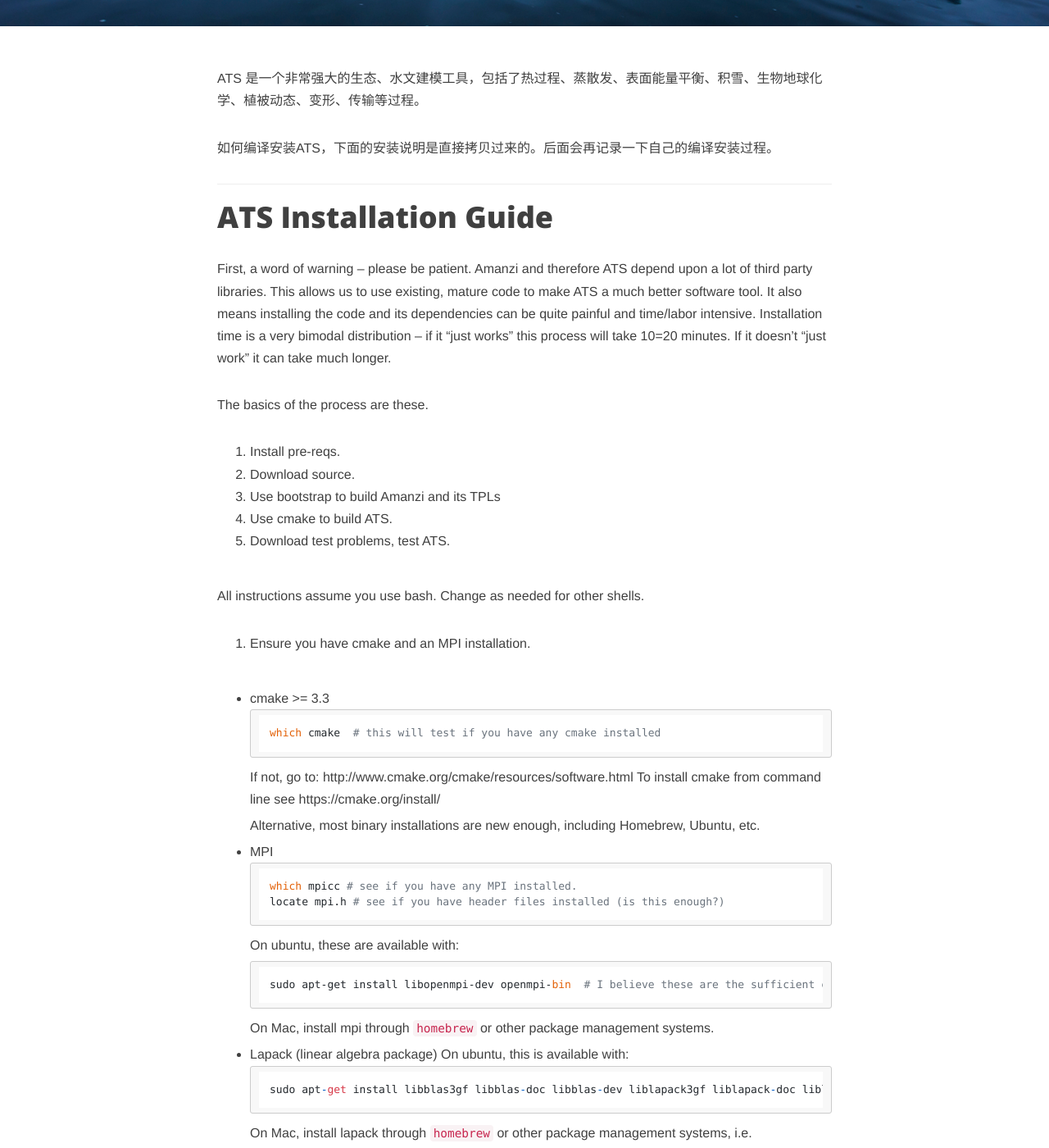
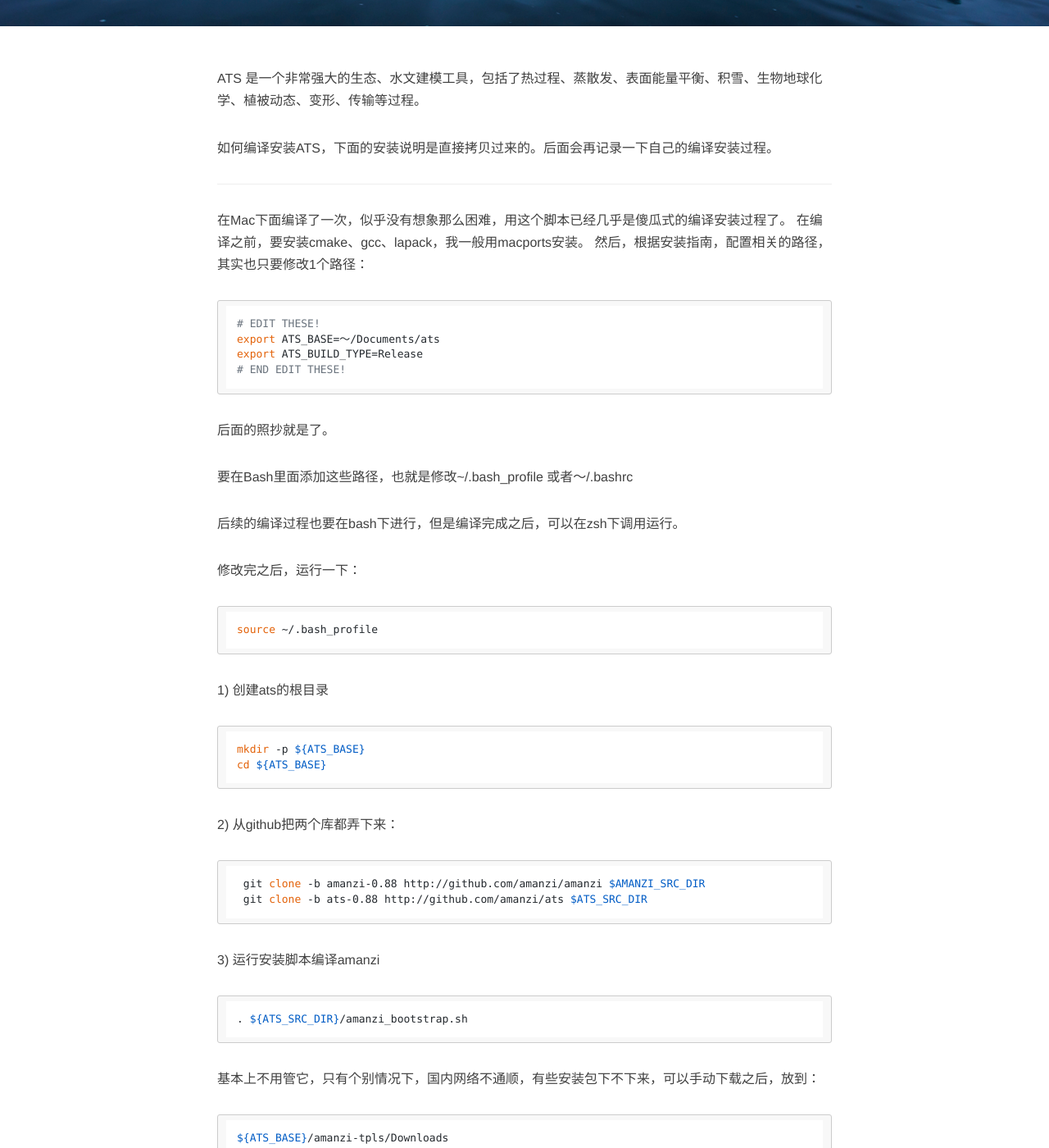
Before and after one commit to CryoECNU/cryoecnu.github.io, a Jekyll site: the page built from _posts/2021-02-24-编译ATS.md, in a window 1280 px wide and 1400 px high, scrolled down 402 px. Shown: the whole window at 82% size. Built offline with Jekyll 4.4.1, drawn with Linux system fonts in a browser that asks for light colours; nearby versions of some CDN libraries; comment, search, counter and statistics services are not loaded; some of the changed text lies outside the part shown.

Commit message:
Update 2021-02-24-编译ATS.md

````diff
--- a/_posts/2021-02-24-编译ATS.md
+++ b/_posts/2021-02-24-编译ATS.md
@@ -11,6 +11,65 @@ header-img: img/top.png    #这篇文章标题背景图片
 ATS 是一个非常强大的生态、水文建模工具，包括了热过程、蒸散发、表面能量平衡、积雪、生物地球化学、植被动态、变形、传输等过程。
 
 如何编译安装ATS，下面的安装说明是直接拷贝过来的。后面会再记录一下自己的编译安装过程。
+
+--------
+在Mac下面编译了一次，似乎没有想象那么困难，用这个脚本已经几乎是傻瓜式的编译安装过程了。
+在编译之前，要安装cmake、gcc、lapack，我一般用macports安装。
+然后，根据安装指南，配置相关的路径，其实也只要修改1个路径：
+
+```
+# EDIT THESE!
+export ATS_BASE=～/Documents/ats
+export ATS_BUILD_TYPE=Release
+# END EDIT THESE!
+```
+
+后面的照抄就是了。
+
+要在Bash里面添加这些路径，也就是修改~/.bash_profile 或者～/.bashrc
+
+后续的编译过程也要在bash下进行，但是编译完成之后，可以在zsh下调用运行。
+
+修改完之后，运行一下：
+
+```
+source ~/.bash_profile
+```
+
+1) 创建ats的根目录
+
+```
+mkdir -p ${ATS_BASE}
+cd ${ATS_BASE}
+```
+
+ 2) 从github把两个库都弄下来：
+
+ ```
+ git clone -b amanzi-0.88 http://github.com/amanzi/amanzi $AMANZI_SRC_DIR
+ git clone -b ats-0.88 http://github.com/amanzi/ats $ATS_SRC_DIR
+ ```
+
+3) 运行安装脚本编译amanzi
+
+```
+. ${ATS_SRC_DIR}/amanzi_bootstrap.sh
+```
+基本上不用管它，只有个别情况下，国内网络不通顺，有些安装包下不下来，可以手动下载之后，放到：
+
+```
+${ATS_BASE}/amanzi-tpls/Downloads
+```
+
+下面。
+
+要注意，一定是ATS需要下载的那个链接对应的文件，否则MD5验证过不去，ATS还是要去下载原文件。
+
+4）编译ATS：
+
+```
+. ${ATS_SRC_DIR}/configure-ats.sh
+```
 
 --------
 
````
